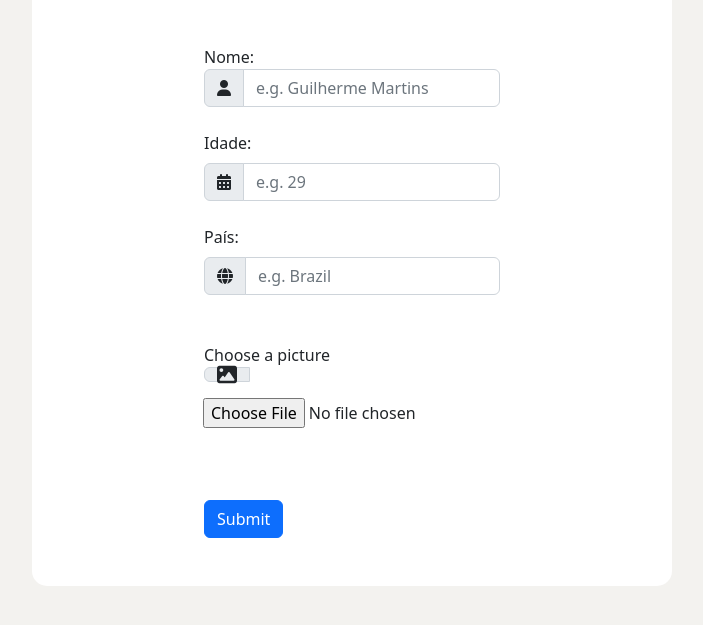
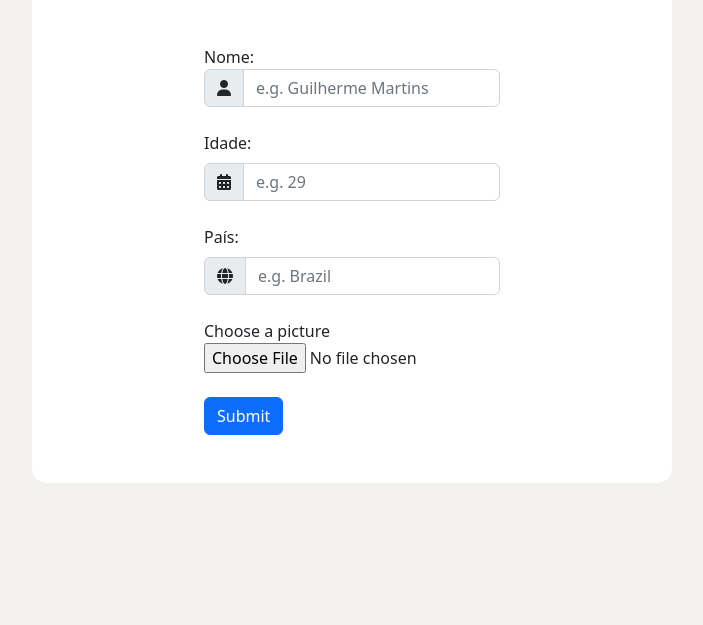
Before and after one commit to gmartins-dev/js-form, a website built with Vite: page index.html in a window 1280 px wide. Shown: the part 163-788 px from the top of the page, without its empty margins (288-991 px from the left). Built offline with nearby package versions, Linux system fonts and the light colour scheme.

Commit message:
css small fixes

```diff
--- a/index.html
+++ b/index.html
@@ -9,8 +9,8 @@
     <link rel="stylesheet" type="text/css" href="style.css" media="screen" />
   </head>
   <body>
-    <section id="container">
-      <div class="container-lg">
+    <main id="container">
+      <section class="container-lg">
         <div class="text-center">
           <h2>JS Vanilla - Simple Form</h2>
           <p clas="lead">This is a example of a simple formulary made with just JS Vanilla + Bootstrap</p>
@@ -39,20 +39,16 @@
                 </span>
                 <input type="text" class="form-control" id="country" placeholder="e.g. Brazil">
               </div>
-              <label for="exampleFormControlFile1"><br>Choose a picture</label><br>
+              <label for="exampleFormControlFile1">Choose a picture</label>
               <div class="mb-4 input-group">
-                <span class="input-group-text mb-3">
-                  <i class="fa-solid fa-image fa-lg"></i>
-                </span>
-                <input type="file" class="form-control-file" id="exampleFormControlFile1"><br>
-                <br>
+                <input type="file" class="form-control-file" id="exampleFormControlFile1">
               </div>
               <button type="submit" class="btn btn-primary">Submit</button>
             </form>
           </div>
         </div>
-      </div>
-    </section>
+      </section>
+    </main>
     <script src="https://kit.fontawesome.com/668f971909.js" crossorigin="anonymous"></script>
     <script src="https://cdn.jsdelivr.net/npm/bootstrap@5.2.0/dist/js/bootstrap.bundle.min.js" integrity="sha384-A3rJD856KowSb7dwlZdYEkO39Gagi7vIsF0jrRAoQmDKKtQBHUuLZ9AsSv4jD4Xa" crossorigin="anonymous"></script>
   </body>
--- a/style.css
+++ b/style.css
@@ -1,5 +1,9 @@
 body{
   background-color: #F3F2EF;
+}
+
+h2{
+  padding-top: 10px;
 }
 
 #container{
@@ -12,7 +16,3 @@ body{
   display: flex;
   border-radius: 15px;
 }
-
-h2{
-  padding-top: 10px;
-}
```
